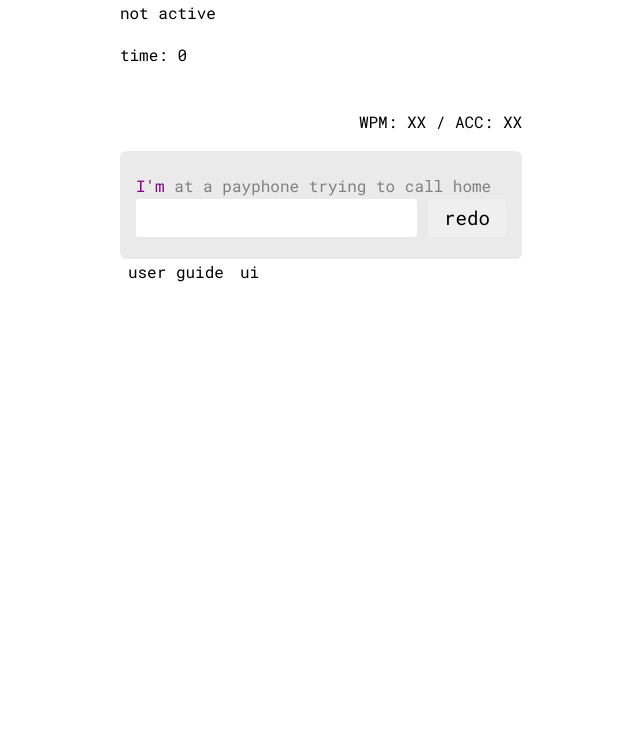
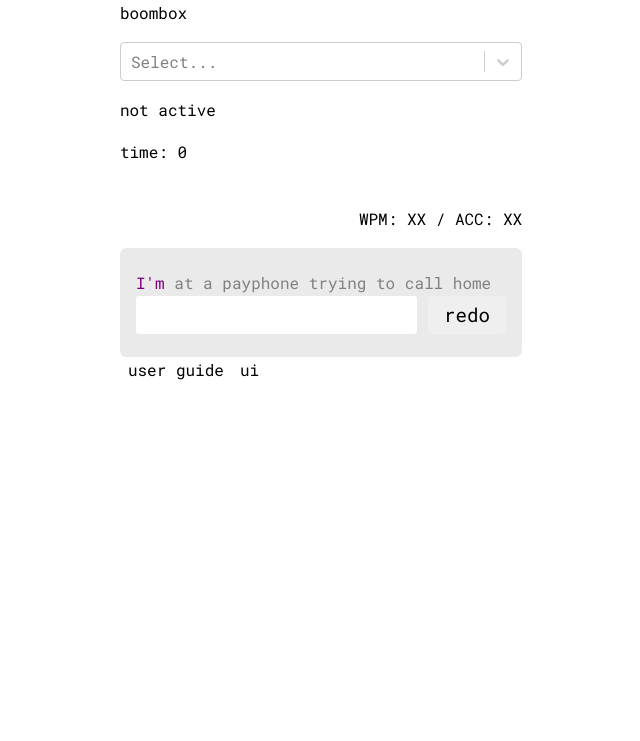
Before and after one commit to j0hnk1m/typenvibe, a Gatsby site: page / in a window 1280 px wide. Shown: the part 75-816 px from the top of the page, without its empty margins (319-959 px from the left). Built offline with nearby package versions, Linux system fonts and the light colour scheme; Gatsby itself is replaced by a stand-in of ours.

Commit message:
created boombox

```diff
--- a/gatsby-config.js
+++ b/gatsby-config.js
@@ -21,6 +21,13 @@ module.exports = {
         },
       },
     },
+    {
+      resolve: `gatsby-source-filesystem`,
+      options: {
+        name: `data`,
+        path: `${__dirname}/src/assets/data/`,
+      },
+    },
     'gatsby-plugin-react-helmet',
   ],
 };
--- a/package.json
+++ b/package.json
@@ -17,10 +17,12 @@
     "gatsby": "^2.24.50",
     "gatsby-alias-imports": "^1.0.4",
     "gatsby-plugin-react-helmet": "^3.3.10",
+    "gatsby-source-filesystem": "^2.3.27",
     "react": "^16.12.0",
     "react-dom": "^16.12.0",
     "react-helmet": "^6.1.0",
     "react-redux": "^7.2.1",
+    "react-select": "^3.1.0",
     "redux-devtools-extension": "^2.13.8",
     "redux-thunk": "^2.3.0"
   },
--- a/public/page-data/index/page-data.json
+++ b/public/page-data/index/page-data.json
@@ -1 +1 @@
-{"componentChunkName":"component---src-pages-index-jsx","path":"/","result":{"pageContext":{}},"staticQueryHashes":["3159585216","3159585216"]}
+{"componentChunkName":"component---src-pages-index-jsx","path":"/","result":{"pageContext":{}},"staticQueryHashes":["3159585216","3159585216","3643485347"]}
--- /dev/null
+++ b/public/page-data/sq/d/3643485347.json
@@ -0,0 +1 @@
+{"data":{"allFile":{"edges":[]}}}
--- /dev/null
+++ b/src/components/Boombox.jsx
@@ -0,0 +1,34 @@
+import React, { useState, useEffect } from 'react';
+import Select from 'react-select';
+
+const Boombox = ({ setSong, }) => {
+  const [sel, setSel] = useState({ value: '', label: '' });
+  const onSongSel = (e) => {
+    setSel(e.label);
+    setSong(e.value);
+  };
+  const songOptions = [
+    {
+      value: 'believer_imagineDragons',
+      label: 'Believer',
+    },
+    {
+      value: 'dynamite_bts',
+      label: 'Dynamite',
+    },
+    {
+      value: 'dynamite_bts',
+      label: 'Halo',
+    },
+  ];
+
+  return (
+    <>
+      <p>boombox</p>
+      <Select options={songOptions} onChange={onSongSel} />
+      <p>{sel.value}</p>
+    </>
+  );
+};
+
+export default Boombox;
--- a/src/components/Typing.jsx
+++ b/src/components/Typing.jsx
@@ -2,7 +2,7 @@ import React, { useState, useEffect } from 'react';
 import Head from './Head';
 import Stats from './Stats';
 
-const Typing = ({ lyrics }) => {
+const Typing = ({ lyrics, togglePlayback }) => {
   const wordList = lyrics.split(' ');
   const [wordListStatus, setWordListStatus] = useState([]);
 
@@ -33,8 +33,11 @@ const Typing = ({ lyrics }) => {
     if (!isActive && word2 === '') setCurWord('');
     setCurWordStatus(word1 === word2);
 
-    // Start the timer once the user has started typing
-    if (curWord !== '' && pos < wordList.length - 1) setIsActive(true);
+    // Start the song + timer once the user has started typing
+    if (curWord !== '' && pos < wordList.length - 1) {
+      setIsActive(true);
+      togglePlayback();
+    }
 
     // If user entered word (by pressing space), evaluate word
     if (word2.length > 0 && curWord.indexOf(' ') >= 0 && wordListStatus.length <= wordList.length) {
--- a/src/pages/index.jsx
+++ b/src/pages/index.jsx
@@ -1,24 +1,79 @@
-import React, { useState } from 'react';
+import React, { useState, useEffect } from 'react';
+import {useStaticQuery, graphql } from 'gatsby';
 import Layout from 'components/Layout';
 import Head from 'components/Head';
 import Typing from 'components/Typing';
+import useAudio from 'components/Typing';
+import Boombox from 'components/Boombox';
 import Ui from 'components/Ui';
 import UserGuide from 'components/UserGuide';
+
 import 'assets/css/style.css';
+
+const Content = ({ page, setPage, setSong }) => {
+  if (page === 0) {
+    return (
+      <>
+        <Boombox setSong={setSong} />
+        <Typing lyrics={test} togglePlayback={togglePlayback} />
+      </>
+    );
+  }
+  if (page === 1) return <UserGuide setPage={setPage} />;
+  return <Ui setPage={setPage} />;
+};
 
 const Home = () => {
   const [page, setPage] = useState(0);
+  const [song, setSong] = useState('');
+  const [lyrics, setLyrics] = useState('');
+
+  let togglePlayback;
   const test = "I'm at a payphone trying to call home";
 
-  let content;
-  if (page === 0) content = <Typing lyrics={test} />;
-  else if (page === 1) content = <UserGuide setPage={setPage} />;
-  else if (page === 2) content = <Ui setPage={setPage} />;
+  const data = useStaticQuery(graphql`
+    query {
+      allFile(filter: { sourceInstanceName: { eq: "data" } }) {
+        edges {
+          node {
+            extension
+            dir
+            modifiedTime
+          }
+        }
+      }
+    }
+  `);
+
+  // console.log(data);
+
+  useEffect(() => {
+    if (song !== '') {
+      const [playing, toggle] = useAudio(song);
+      console.log(togglePlayback);
+      togglePlayback = toggle;
+      console.log(togglePlayback);
+      // toggle();
+    }
+  }, [song]);
+
+  const Content = () => {
+    if (page === 0) {
+      return (
+        <>
+          <Boombox setSong={setSong} />
+          <Typing lyrics={test} togglePlayback={togglePlayback} />
+        </>
+      );
+    }
+    if (page === 1) return <UserGuide setPage={setPage} />;
+    return <Ui setPage={setPage} />;
+  };
 
   return (
     <>
       <Layout setPage={setPage}>
-        {content}
+        <Content />
       </Layout>
     </>
   );
```
Also changed, not shown: src/components/Audio.jsx (added, +23 -0 lines), 7 other files.
